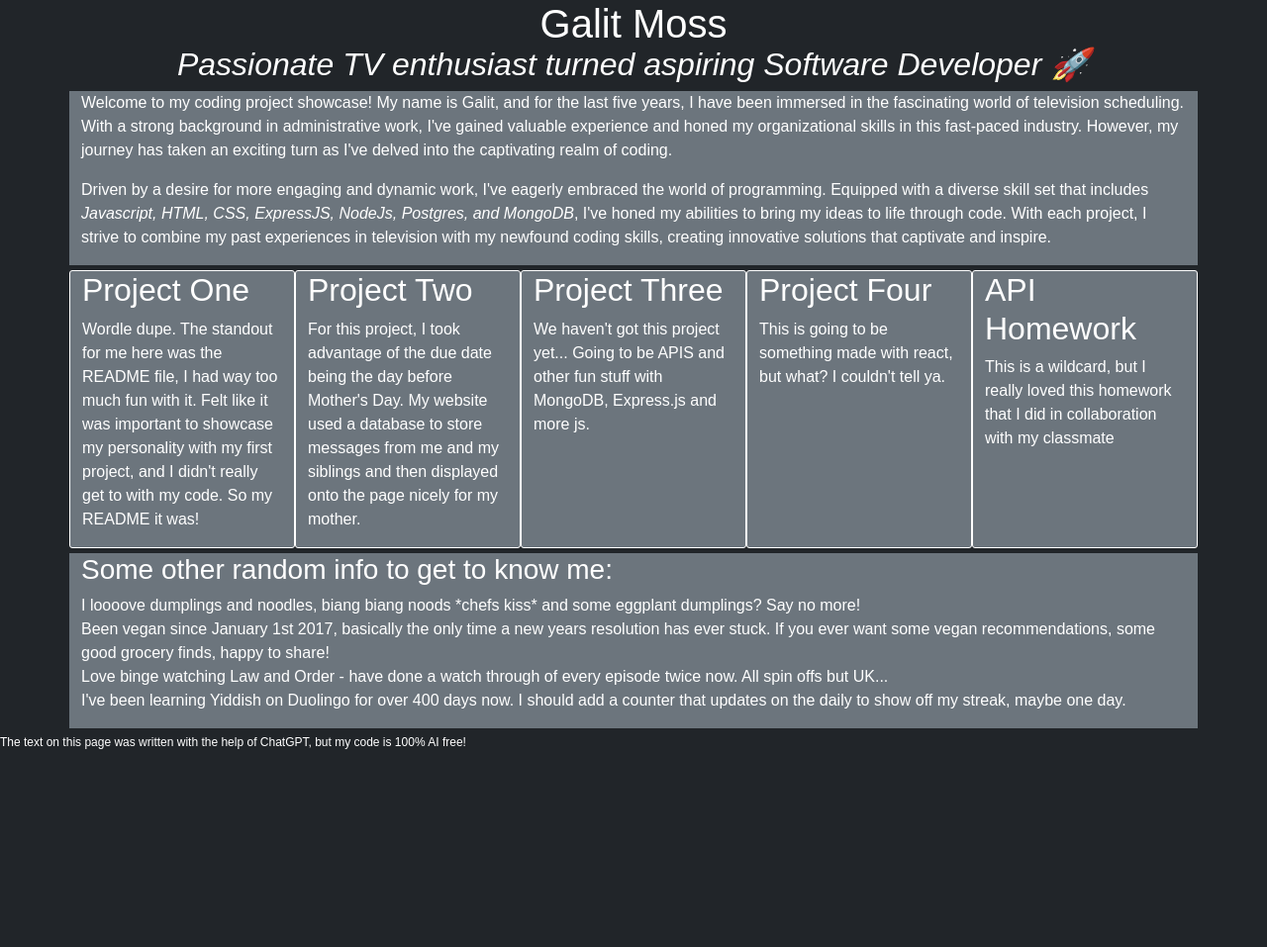
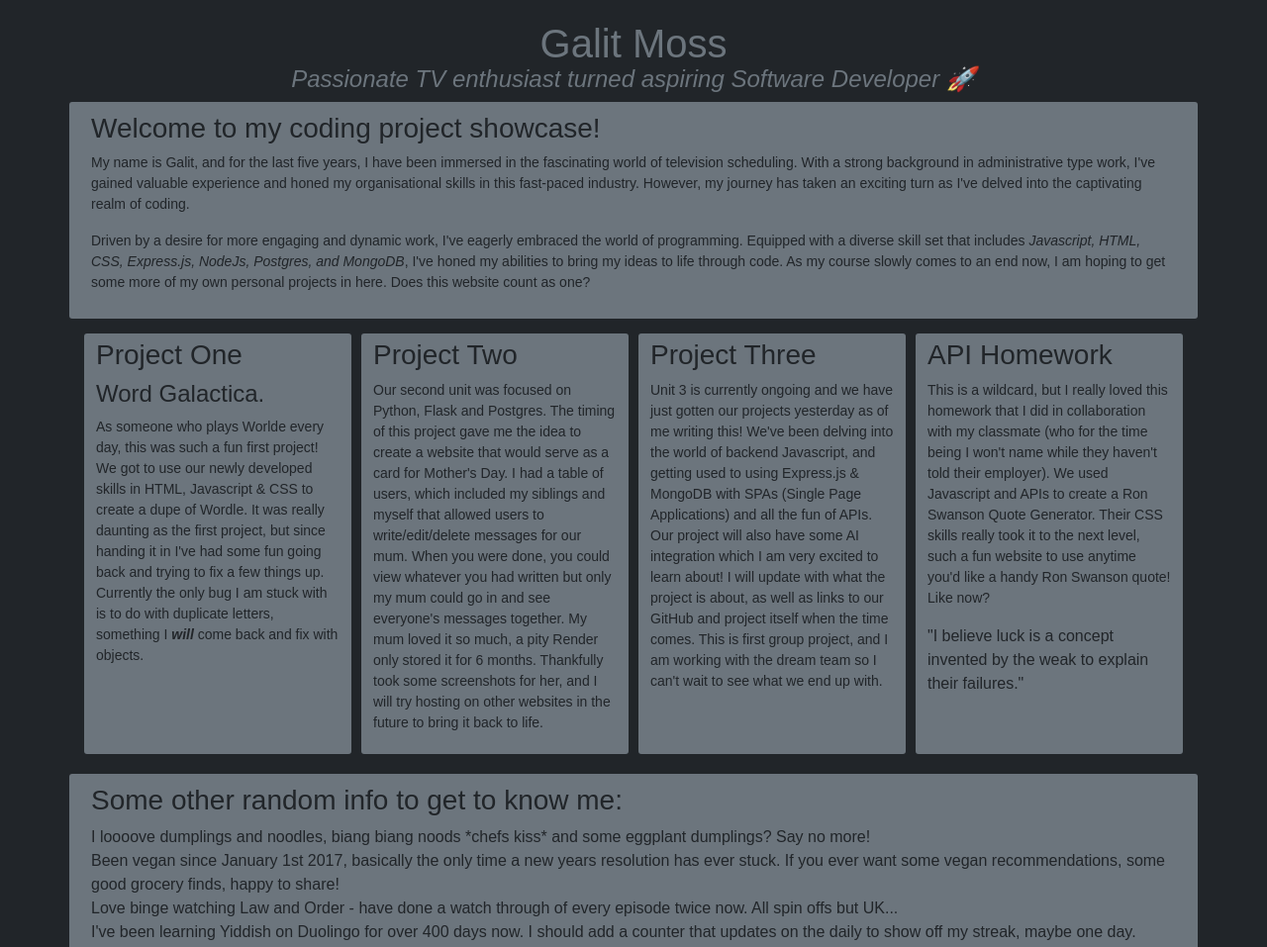
Before and after one commit to gal333t/portfolio-website, a plain HTML site: page index.html in a window 1280 px wide. Shown: the top 957 px of the page at 99% size. Before the commit the page ends 800 px from the top, so only its background shows below. Drawn offline with nearby package versions, Linux system fonts and the light colour scheme.

Commit message:
more changes to the writing and some CSS adjustments

```diff
--- a/index.html
+++ b/index.html
@@ -11,80 +11,95 @@
         integrity="sha384-9ndCyUaIbzAi2FUVXJi0CjmCapSmO7SnpJef0486qhLnuZ2cdeRhO02iuK6FUUVM" crossorigin="anonymous">
 </head>
 
-<body class="bg-dark text-white">
+<body class="bg-dark">
     <header>
-        <h1 class="text-pink">Galit Moss</h1>
+        <h1>Galit Moss</h1>
         <h2 class="subheading">Passionate TV enthusiast turned aspiring Software Developer 🚀</h2>
     </header>
     <div class="container">
         <div class="row project-container bg-secondary">
-            <p>Welcome to my coding project showcase! My name is Galit, and for the last five years, I have been
+            <h3>Welcome to my coding project showcase!</h3>
+            <p> My name is Galit, and for the last five years, I have been
                 immersed in
-                the fascinating world of television scheduling. With a strong background in administrative work,
-                I've gained valuable experience and honed my organizational skills in this fast-paced industry. However,
+                the fascinating world of television scheduling. With a strong background in administrative type work,
+                I've gained valuable experience and honed my organisational skills in this fast-paced industry. However,
                 my
                 journey has taken an exciting turn as I've delved into the captivating realm of coding.</p>
             <p>Driven by a desire for more engaging and dynamic work, I've eagerly embraced the world of programming.
-                Equipped with a diverse skill set that includes <em>Javascript, HTML, CSS, ExpressJS, NodeJs, Postgres,
+                Equipped with a diverse skill set that includes <em>Javascript, HTML, CSS, Express.js, NodeJs, Postgres,
                     and
-                    MongoDB</em>, I've honed my abilities to bring my ideas to life through code. With each project, I
-                strive to
-                combine my past experiences in television with my newfound coding skills, creating innovative solutions
-                that
-                captivate and inspire.
+                    MongoDB</em>, I've honed my abilities to bring my ideas to life through code. As my course slowly
+                comes to an end now, I am hoping to get some more of my own personal projects in here. Does this website
+                count as one?
             </p>
         </div>
     </div>
     <div class="container">
         <div class="row project-container ">
-            <div class="col project-block bg-secondary text-white">
-                <h2>Project One</h2>
-                <p>Wordle dupe. The standout for me here was the README file, I had way too much fun with it. Felt like
-                    it
-                    was
-                    important to showcase my personality with my first project, and I didn't really get to with my code.
-                    So
-                    my
-                    README it was!</p>
+            <div class="col project-block bg-secondary">
+                <h3>Project One</h3>
+                <h4>Word Galactica.</h4>
+                <p>As someone who plays Worlde every day, this was such a fun first project! We got to use our newly
+                    developed skills in HTML, Javascript & CSS to create a dupe of Wordle. It was really daunting as the
+                    first project, but since handing it in I've had some fun going back and trying to fix a few things
+                    up. Currently the only bug I am stuck with is to do with duplicate letters, something I
+                    <strong>will</strong> come back and fix with objects.
+                </p>
             </div>
-            <div class="col project-block bg-secondary text-white">
-                <h2>Project Two</h2>
-                <p>For this project, I took advantage of the due date being the day before Mother's Day. My website used
-                    a
-                    database to store messages from me and my siblings and then displayed onto the page nicely for my
-                    mother.</p>
+            <div class="col project-block bg-secondary">
+                <h3>Project Two</h3>
+                <p>Our second unit was focused on Python, Flask and Postgres. The timing of this project gave me the
+                    idea to create a website that would serve as a card for Mother's Day. I had a table of users, which
+                    included my siblings and myself that allowed users to write/edit/delete messages for our mum. When
+                    you were done, you could view whatever you had written but only my mum could go in and see
+                    everyone's messages together. My mum loved it so much, a pity Render only stored it for 6 months.
+                    Thankfully took some screenshots for her, and I will try hosting on other websites in the future to
+                    bring it back to life.</p>
             </div>
-            <div class="col project-block bg-secondary text-white">
-                <h2>Project Three</h2>
-                <p>We haven't got this project yet... Going to be APIS and other fun stuff with MongoDB, Express.js and
-                    more
-                    js.</p>
+            <div class="col project-block bg-secondary">
+                <h3>Project Three</h3>
+                <p>Unit 3 is currently ongoing and we have just gotten our projects yesterday as of me writing this!
+                    We've been delving into the world of backend Javascript, and getting used to using Express.js &
+                    MongoDB with SPAs (Single Page Applications) and all the fun of APIs. Our project will also
+                    have some AI integration which I am very excited to learn about! I will update with what the project
+                    is about, as well as links to our GitHub and project itself when the time comes. This is first group
+                    project, and I am working with the dream team so I can't wait to see what we end up with.
+                </p>
             </div>
-            <div class="col project-block bg-secondary text-white">
-                <h2>Project Four</h2>
-                <p>This is going to be something made with react, but what? I couldn't tell ya.</p>
-            </div>
-            <div class="col project-block bg-secondary text-white">
-                <h2>API Homework</h2>
+            <div class="col project-block bg-secondary">
+                <h3>API Homework</h3>
                 <p>This is a wildcard, but I really loved this homework that I did in collaboration with my classmate
+                    (who for the time being I won't name while they haven't told their employer). We used Javascript and
+                    APIs to create a Ron Swanson Quote Generator. Their CSS skills
+                    really took it to the next level, such a fun website to use anytime you'd like a handy Ron Swanson
+                    quote! Like now?
+                <blockquote>"I believe luck is a concept invented by the weak to explain their
+                    failures."
+                </blockquote>
                 </p>
             </div>
         </div>
     </div>
     <div class="container">
-        <div class="row bg-secondary text-white">
+        <div class="row bg-secondary about-me">
             <h3>Some other random info to get to know me:</h3>
-            <p>I loooove dumplings and noodles, biang biang noods *chefs kiss* and some eggplant dumplings? Say no more!
-                <br />Been vegan since January 1st 2017, basically the only time a new years resolution has ever stuck.
+            <ul>
+                <li>I loooove dumplings and noodles, biang biang noods *chefs kiss* and some eggplant dumplings? Say no
+                    more!
+                </li>
+                <li>Been vegan since January 1st 2017, basically the only time a new years resolution has ever stuck.
                     If you ever want some vegan recommendations, some good grocery finds, happy to share!
-                <br />Love binge watching Law and Order - have done a watch through of every episode twice now. All spin
+                </li>
+                <li>Love binge watching Law and Order - have done a watch through of every episode twice now. All spin
                     offs
                     but UK...
-                <br />I've been learning Yiddish on Duolingo for over 400 days now. I should add a counter that updates
+                </li>
+                <li>I've been learning Yiddish on Duolingo for over 400 days now. I should add a counter that updates
                     on
                     the
                     daily to show off my streak, maybe one day.
-            </p>
+                </li>
+            </ul>
         </div>
     </div>
     <footer>
--- a/style.css
+++ b/style.css
@@ -4,6 +4,8 @@
 
 header {
   text-align: center;
+  color: #6c757d;
+  margin-top: 20px;
 }
 
 .name {
@@ -12,6 +14,7 @@ header {
 
 .subheading {
   font-style: italic;
+  font-size: 24px;
   margin-top: -10px;
 }
 
@@ -20,15 +23,41 @@ header {
 }
 
 .project-block {
-  border: 1px white solid;
+  border: transparent;
   border-radius: 3px;
-  background-color: rgb(239, 239, 251);
+  padding: 5px;
+  margin: 5px;
+}
+
+.about-me,
+.project-container {
+  padding: 10px;
+  border-radius: 3px;
+  border: transparent;
 }
 
 em {
   font-weight: 500;
 }
 
+p {
+  font-size: 14px;
+}
+
+h3 {
+  color: black;
+}
+
+ul {
+  list-style-type: none;
+}
+
+strong {
+  font-style: italic;
+}
+
 .footer {
+  text-align: center;
   font-size: 12px;
+  color: #6c757d;
 }
```
Lines whose indentation alone changed are shown as unchanged.
